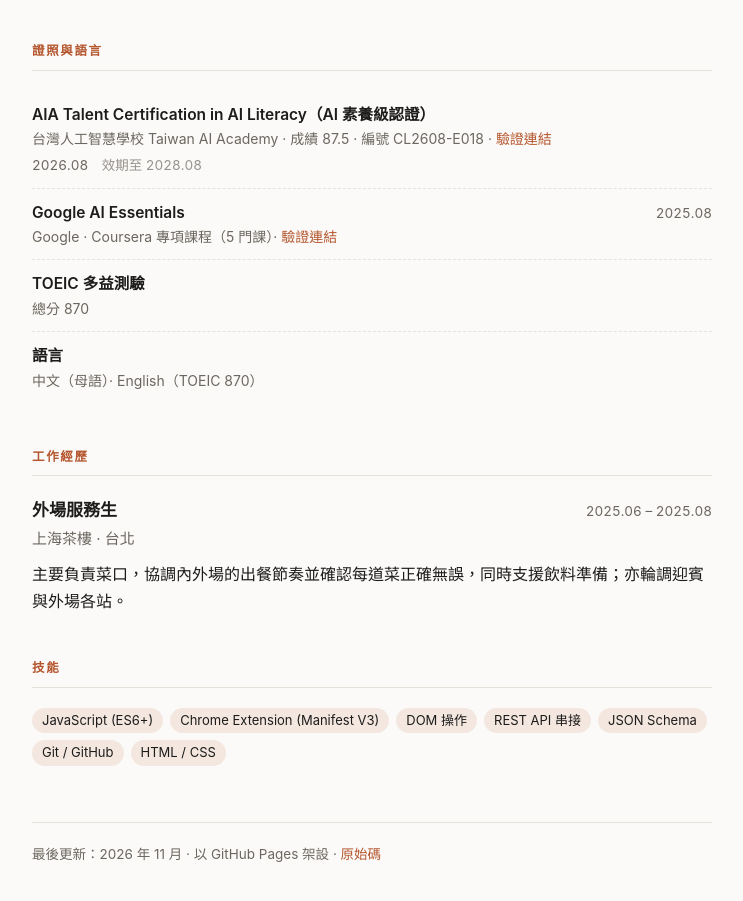
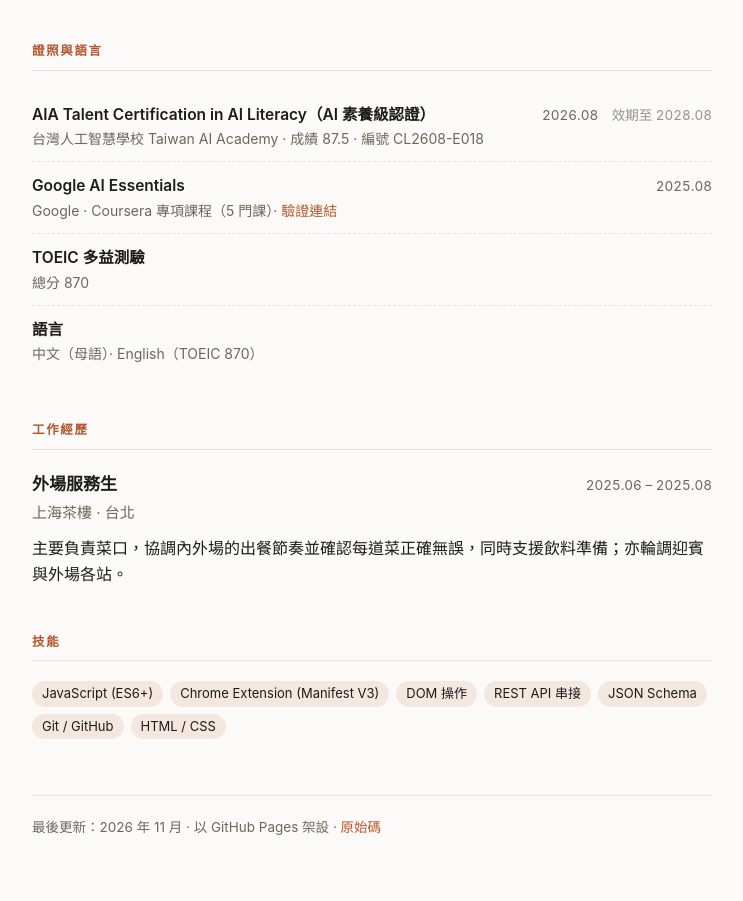
Before and after one commit to UncleLin332/UncleLin332.github.io, a plain HTML site: page index.html in a window 1280 px wide. Shown: the part 928-1829 px from the top of the page, without its empty margins (268-1011 px from the left). Drawn offline with Linux system fonts and the light colour scheme.

Commit message:
移除 AIA 驗證連結：綁定持有人後該頁會公開顯示 email
Co-Authored-By: Claude Opus 5 <noreply@anthropic.com>

```diff
--- a/index.html
+++ b/index.html
@@ -202,8 +202,7 @@
     <div class="cred">
       <div>
         <div class="cred-name">AIA Talent Certification in AI Literacy（AI 素養級認證）</div>
-        <div class="cred-meta">台灣人工智慧學校 Taiwan AI Academy · 成績 87.5 · 編號 CL2608-E018 ·
-          <a href="https://global.turingcerts.com/en/co/cert?hash=UkPY9AINQ5" target="_blank" rel="noopener">驗證連結</a></div>
+        <div class="cred-meta">台灣人工智慧學校 Taiwan AI Academy · 成績 87.5 · 編號 CL2608-E018</div>
       </div>
       <span class="cred-when">2026.08　<span style="opacity:.7">效期至 2028.08</span></span>
     </div>
```
